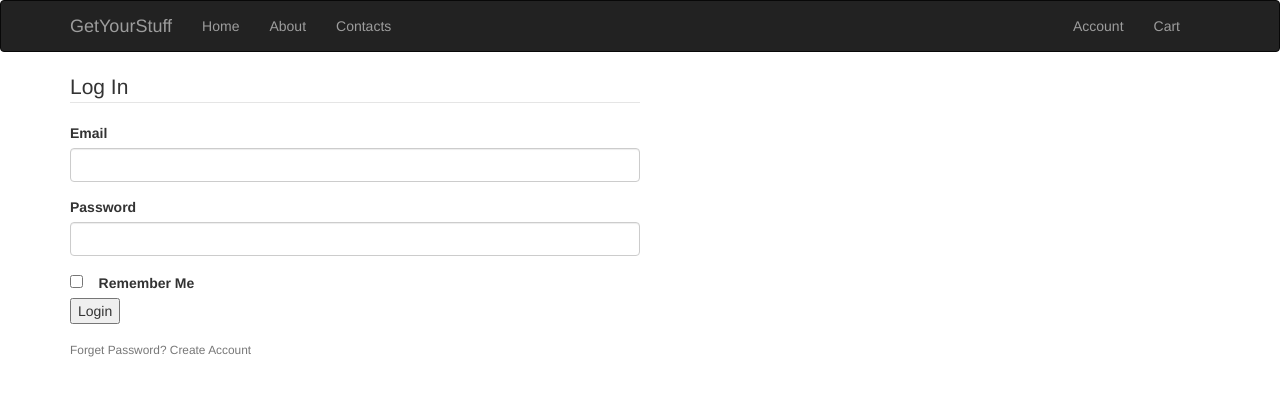
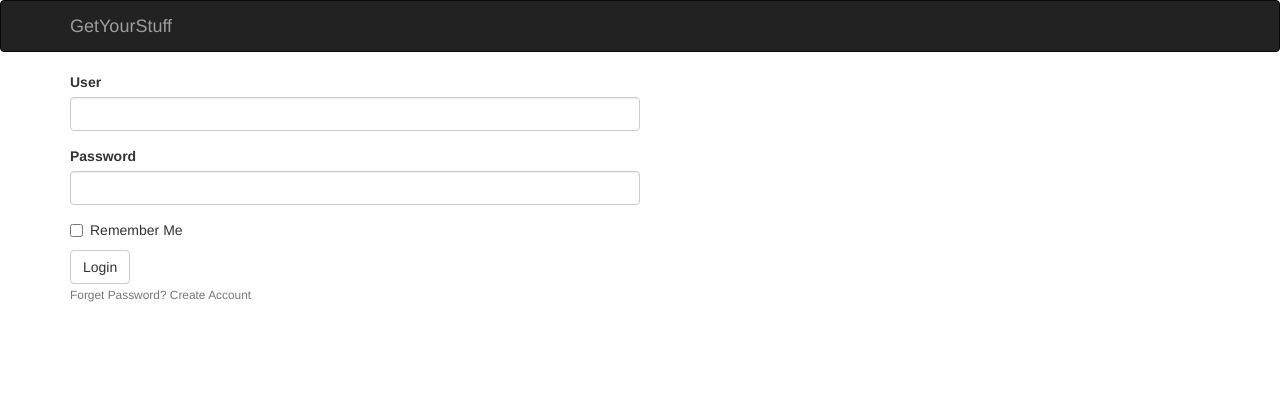
Before and after one commit to 10563415/GetYourStuff, a Flask app: page / in a window 1280 px wide. Shown: the top 396 px of the page. Run offline with Flask 2, Linux system fonts and the light colour scheme; some libraries are stand-ins or nearby versions.

Commit message:
login page and redirect changes on authentication

```diff
--- a/appstart.py
+++ b/appstart.py
@@ -1,40 +1,87 @@
+import os
+
+import email_validator
 from flask import Flask, render_template
 from flask_bootstrap import Bootstrap
 # from flask. import Moment
 from flask_wtf import FlaskForm
-from wtforms import StringField, PasswordField, SubmitField, BooleanField, TextAreaField, IntegerField, FileField, MultipleFileField, validators
-from wtforms.validators import DataRequired, Length, Email, EqualTo, ValidationError
-import email_validator
+from wtforms import (BooleanField, FileField, IntegerField, MultipleFileField,
+                     PasswordField, StringField, SubmitField, TextAreaField,
+                     validators)
+from wtforms.validators import (DataRequired, Email, EqualTo, Length,
+                                ValidationError)
+from flask import abort
 
-import os
 SECRET_KEY = os.urandom(32)
 
+import requests
+from flask import (Blueprint, flash, redirect, render_template, request,
+                   send_from_directory, url_for)
+from flask_login import (LoginManager, current_user, login_required,
+                         login_user, logout_user)
+
+from flask import session
 
 
 app = Flask(__name__)
 bootstrap = Bootstrap(app)
 #moment = Moment(app)
 app.config['SECRET_KEY'] = SECRET_KEY
+app.secret_key = SECRET_KEY
 
-@app.route('/')
+# login_manager = LoginManager()
+# login_manager.login_view = 'login'
+# login_manager.login_message_category = 'info'
+# login_manager.init_app(app)
+
+@app.route('/', methods=['GET', 'POST'])
 def index():
     form = LoginForm()
-    return render_template('login.html', title='login', form=form)
+    user_agent = request.headers.get('User-Agent')
+    if form.validate_on_submit():
+
+        #######TODO: Insert function to check the token from fakeapi = if true redirect to search else login page with error
+        ###if old_name is not None and old_name != form.name.data:
+            ###flash('Looks like you have changed your name!')
+        session['email'] = form.username.data
+        return redirect(url_for('search'))
+    return render_template('login.html', title='login',form=form)
 
 
 @app.route('/user/<name>/<comments>')
 def user(name,comments):
     return render_template('user.html', name=name,comments=comments)
 
-@app.route('/login', methods=['GET', 'POST'])
-def login():
-    form = LoginForm()
-    return render_template('login.html', title='login', form=form)
+@app.route('/search', methods=['GET', 'POST'])
+def search():
+    # if current_user.is_authenticated:
+    #     return redirect(url_for('home'))
+    #form = LoginForm()
+    email = session.get('email')
+    url = "https://fakestoreapi.com/auth/login"
+    req_body = {"username": "mor_2314","password": "83r5^"}
+    resp = requests.post(url, data = req_body)
+    #abort(404)
+    return render_template('search.html', title='search')
+
+
+def home(type):
+  #mongo.db.items.find_one_or_404({'Type': type.title()})  # just to return 404 error if there is not a single item with that thing
+  #items = mongo.db.items.find({'Type': type.title()})
+  global itemType
+  itemType = type  # so that same type of items are getched in filter results
+  #brands = ret_brands(type)
+  #categories = ret_categories('Men')
+  #types = mongo.db.items.distinct('Type')
+  return render_template('home.html')#, items=items, brands=brands, categories=categories, itemType=type.title(), types=types)
+
 
 
 @app.route('/reset_password', methods=['GET', 'POST'])
 def reset_request():
         form = RequestResetForm()
+        response_API = requests.get('https://www.askpython.com/')
+        response_API.status_code
         return render_template('reset_request.html', form=form)
 
 
@@ -46,7 +93,7 @@ def register():
 
 
 class LoginForm(FlaskForm):
-    email = StringField('Email', validators=[DataRequired(), Email()])
+    username = StringField('User', validators=[DataRequired()])
     password = PasswordField('Password', validators=[DataRequired()])
     remember = BooleanField('Remember Me')
     submit = SubmitField('Login')
--- a/templates/base.html
+++ b/templates/base.html
@@ -12,24 +12,7 @@
 <div class="navbar navbar-inverse" role="navigation">
     <div class="container">
         <div class="navbar-header">
-            <button type="button" class="navbar-toggle" data-toggle="collapse" data-target=".navbar-collapse">
-                <span class="sr-only">Toggle navigation</span>
-                <span class="icon-bar"></span>
-                <span class="icon-bar"></span>
-                <span class="icon-bar"></span>
-            </button>
             <a class="navbar-brand">GetYourStuff</a>
-        </div>
-        <div class="navbar-collapse collapse">
-            <ul class="nav navbar-nav">
-                <li><a href="/">Home</a></li>
-                <li><a href="/">About</a></li>
-                <li><a href="/">Contacts</a></li>
-            </ul>
-            <ul class="nav navbar-nav" style="float: right;">
-                <li><a href="/">Account</a></li>
-                <li><a href="/">Cart</a></li>
-            </ul>
         </div>
     </div>
 </div>
--- a/templates/login.html
+++ b/templates/login.html
@@ -1,45 +1,13 @@
 {% extends "base.html" %}
+{% import "bootstrap/wtf.html" as wtf %}
+
 {% block content %}
 <div class="container">
 	<div class="middle fifty-box" style="max-width: 50%;">
 		<form method="Post" action="">
 			{{ form.hidden_tag()  }}
+			{{ wtf.quick_form(form) }}
 
-				<legend class="center">Log In</legend>
-				<div class="form-group">
-					{{ form.email.label(class="form-control-label")}}
-
-					{% if form.email.errors %}
-						{{ form.email(class="form-control form-control-lg is-invalid")}}
-						<div class="invalid-feedback">
-								{% for error in form.email.errors %}
-									<span> {{ error }} </span>
-								{% endfor %}
-						</div>
-					{% else %}
-						{{ form.email(class="form-control form-control-lg") }}
-					{% endif %}
-				</div>
-
-				<div class="form-group">
-					{{ form.password.label(class="form-control-label") }}
-
-					{% if form.password.errors %}
-						{{ form.password(class="form-control form-control-lg is-invalid") }}
-						<div class="invalid-feedback">
-								{% for error in form.password.errors %}
-									<span> {{ error }} </span>
-								{% endfor %}
-						</div>
-					{% else %}
-						{{ form.password(class="form-control form-control-lg") }}
-					{% endif %}
-				</div>
-				{{ form.remember(class="form-check-input") }}&nbsp; &nbsp;  {{ form.remember.label(class="form-check-label") }}
-
-			<div class="form-group">
-				{{ form.submit(class="w3-btn w3-pink")}}
-			</div>
 			<span class="center">
 				<a href=" {{ url_for('reset_request') }}"> <small class="text-muted pink">Forget Password? </small></a>
 				<a  href=" {{ url_for('register') }}">
--- /dev/null
+++ b/templates/search.html
@@ -0,0 +1,6 @@
+{% extends "common.html" %}
+{% block content %}
+
+<h1>Hello search page</h1>
+
+{% endblock content %}
```
Also changed, not shown: templates/500.html (added, +7 -0 lines), templates/common.html (+28 -3 lines), static/favicon.ico (added).
